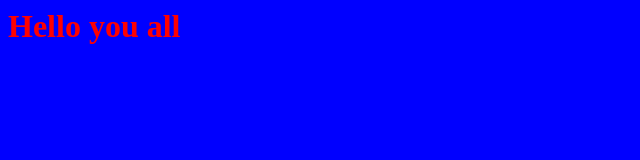
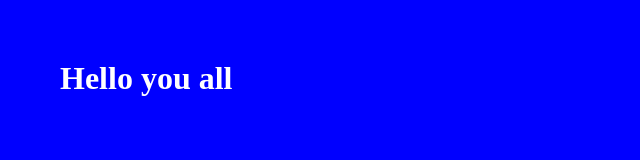
Before and after one commit to mtunc000/hi-bootcamp, a plain HTML site: page index.html in a window 1280 px wide. Shown: the whole page, without its empty margins (0-640 px from the left). Drawn offline with Linux system fonts and the light colour scheme.

Commit message:
this is fun

```diff
--- a/index.css
+++ b/index.css
@@ -1,6 +1,9 @@
 body {
 
     background-color: blue;
-    color: red;
+    color: white;
+    margin: 20px;
+    padding: 40px;
+
 
 }
```
